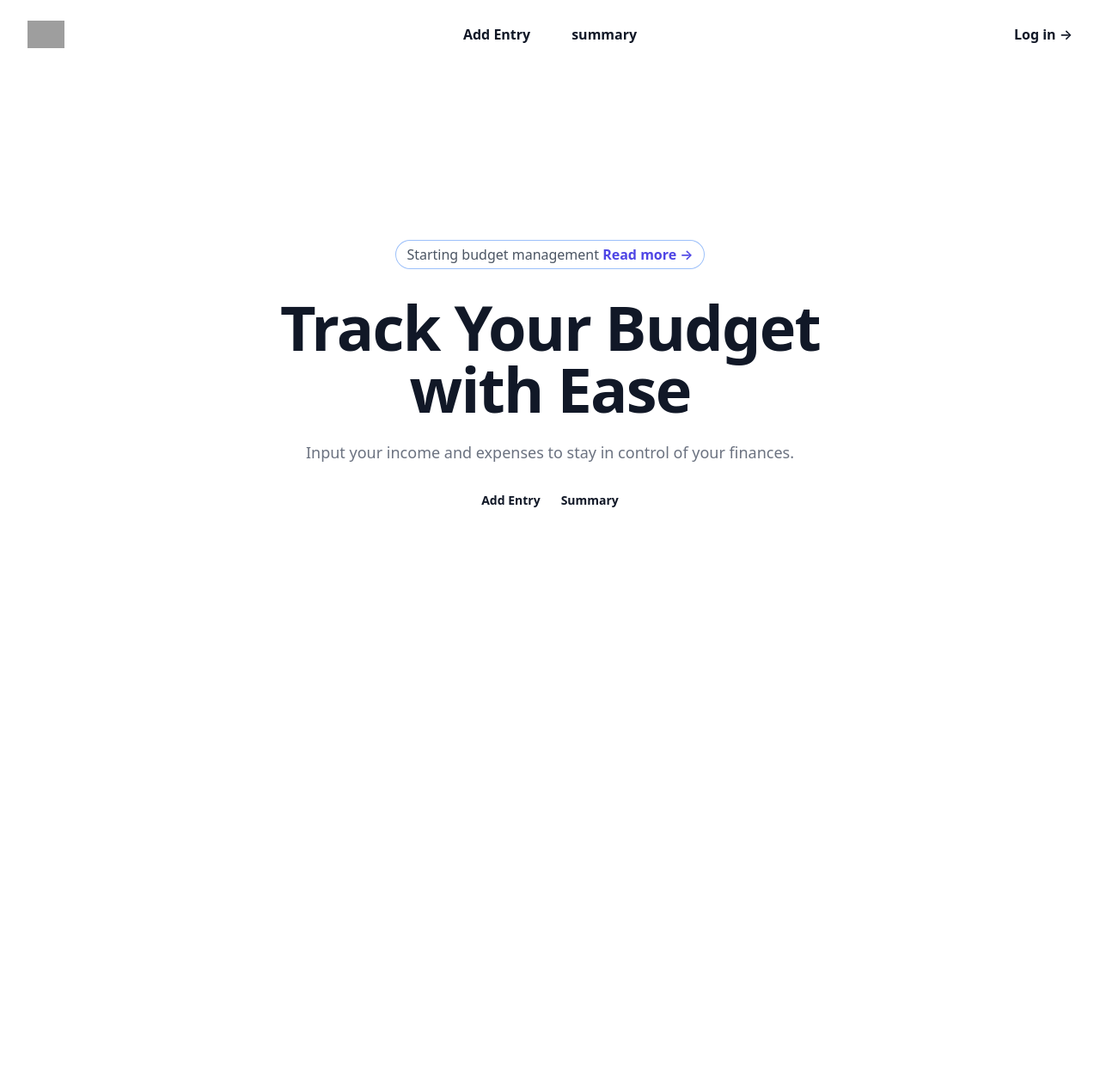
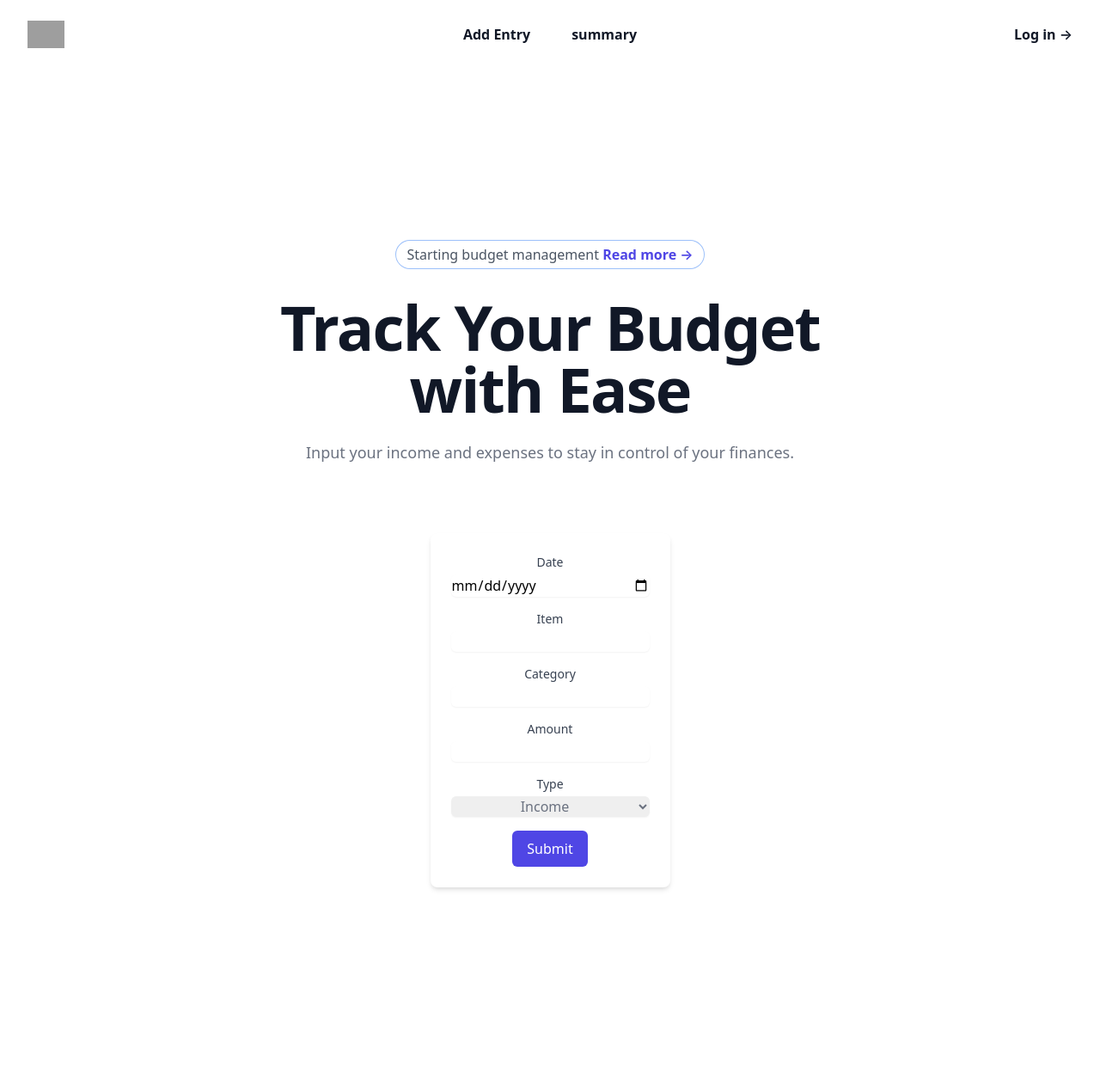
Before and after one commit to Jiwonhmm/budget-tracker, a Flask app: page / in a window 1280 px wide. Shown: the whole page at 86% size. Before the commit the page ends 590 px from the top, so only its background shows below. Run offline with Flask 3, Linux system fonts and the light colour scheme; grey boxes are pictures that could not be loaded.

Commit message:
update index page to get inform from user

```diff
--- a/app.py
+++ b/app.py
@@ -22,7 +22,7 @@ def cashflow():
 
     return redirect('/summary')
 
-@app.route('/summary')
+@app.route('/summary',methods=['GET'])
 def summary():
     result = view_summary(DATA_FILE)
     return render_template('summary.html', summary=result)
--- a/templates/index.html
+++ b/templates/index.html
@@ -77,14 +77,51 @@
               <div class="relative rounded-full px-3 py-1 text-sm/6 text-gray-600 ring-1 ring-gray-900/10 hover:ring-gray-900/20">
                 Starting budget management <a href="#" class="font-semibold text-indigo-600"><span class="absolute inset-0" aria-hidden="true"></span>Read more <span aria-hidden="true">&rarr;</span></a>
               </div>
+
             </div>
             <div class="text-center">
               <h1 class="text-5xl font-semibold tracking-tight text-balance text-gray-900 sm:text-7xl">Track Your Budget with Ease</h1>
               <p class="mt-6 text-lg font-medium text-pretty text-gray-500 sm:text-xl/8">Input your income and expenses to stay in control of your finances.</p>
               <div class="mt-8 flex items-center justify-center gap-x-6">
-                <a href="/" class="text-sm font-semibold text-gray-900">Add Entry</a>
-                <a href="/summary" class="text-sm font-semibold text-gray-900">Summary</a>
-            </div>
+                <div class="mt-12">
+                    <form action="/cashflow" method="POST" class="max-w-xl mx-auto bg-white p-6 rounded-lg shadow-md space-y-4">
+                      <div>
+                        <label class="block text-sm font-medium text-gray-700">Date</label>
+                        <input type="date" name="date" required class="mt-1 w-full rounded-md border-gray-300 shadow-sm focus:ring-indigo-500 focus:border-indigo-500" />
+                      </div>
+
+                      <div>
+                        <label class="block text-sm font-medium text-gray-700">Item</label>
+                        <input type="text" name="item" required class="mt-1 w-full rounded-md border-gray-300 shadow-sm focus:ring-indigo-500 focus:border-indigo-500" />
+                      </div>
+
+                      <div>
+                        <label class="block text-sm font-medium text-gray-700">Category</label>
+                        <input type="text" name="category" required class="mt-1 w-full rounded-md border-gray-300 shadow-sm focus:ring-indigo-500 focus:border-indigo-500" />
+                      </div>
+
+                      <div>
+                        <label class="block text-sm font-medium text-gray-700">Amount</label>
+                        <input type="number" step="0.01" name="amount" required class="mt-1 w-full rounded-md border-gray-300 shadow-sm focus:ring-indigo-500 focus:border-indigo-500" />
+                      </div>
+
+                      <div>
+                        <label class="block text-sm font-medium text-gray-700">Type</label>
+                        <select name="type" required class="mt-1 w-full rounded-md border-gray-300 shadow-sm text-center text-gray-500 focus:ring-indigo-500 focus:border-indigo-500">
+                          <option value="income">Income</option>
+                          <option value="expense">Expense</option>
+                        </select>
+                      </div>
+
+                      <div class="text-center">
+                        <button type="submit" class="inline-flex justify-center rounded-md border border-transparent bg-indigo-600 py-2 px-4 text-white font-medium hover:bg-indigo-700">
+                          Submit
+                        </button>
+                      </div>
+                    </form>
+                  </div>
+
+                </div>
           </div>
 
           <div class="absolute inset-x-0 top-[calc(100%-13rem)] -z-10 transform-gpu overflow-hidden blur-3xl sm:top-[calc(100%-30rem)]" aria-hidden="true">
```
